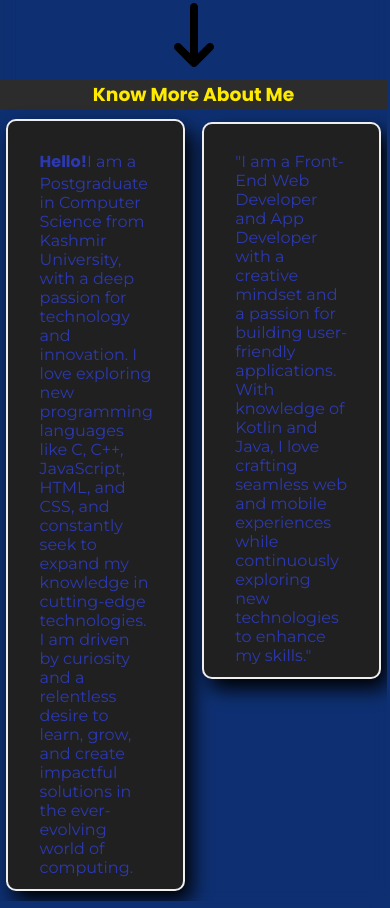
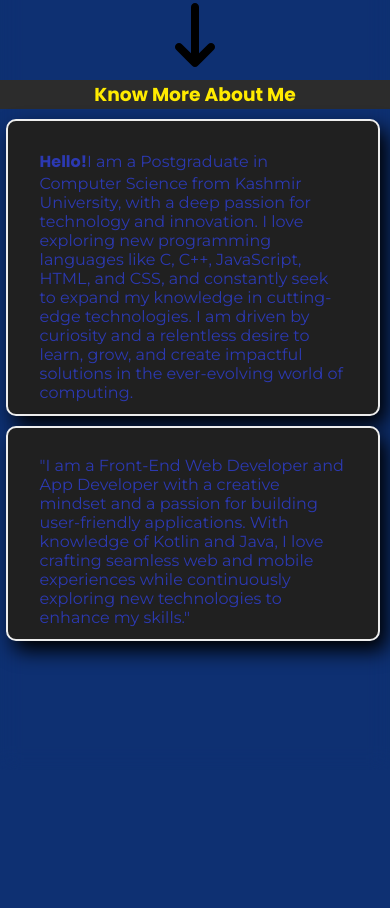
Before and after one commit to afaan13/Portfolio, a plain HTML site: page index.html in a window 390 px wide. Shown: the part 953-1861 px from the top of the page. After the commit the page ends 1723 px from the top, so only its background shows below. Drawn offline with nearby package versions, Linux system fonts and the light colour scheme.

Commit message:
versionM 3.3

```diff
--- a/styesheets/mediaQueries.css
+++ b/styesheets/mediaQueries.css
@@ -126,6 +126,14 @@
       justify-content: center;
     }
 
+    .para1-div{
+      width: 96%;
+      justify-content: center;
+      align-items: center;
+      overflow-x: none;
+      display: flex;
+      margin-right: 30px 10px;
+
     .para1 {
       display:block;
       font-family: "Montserrat";
```
